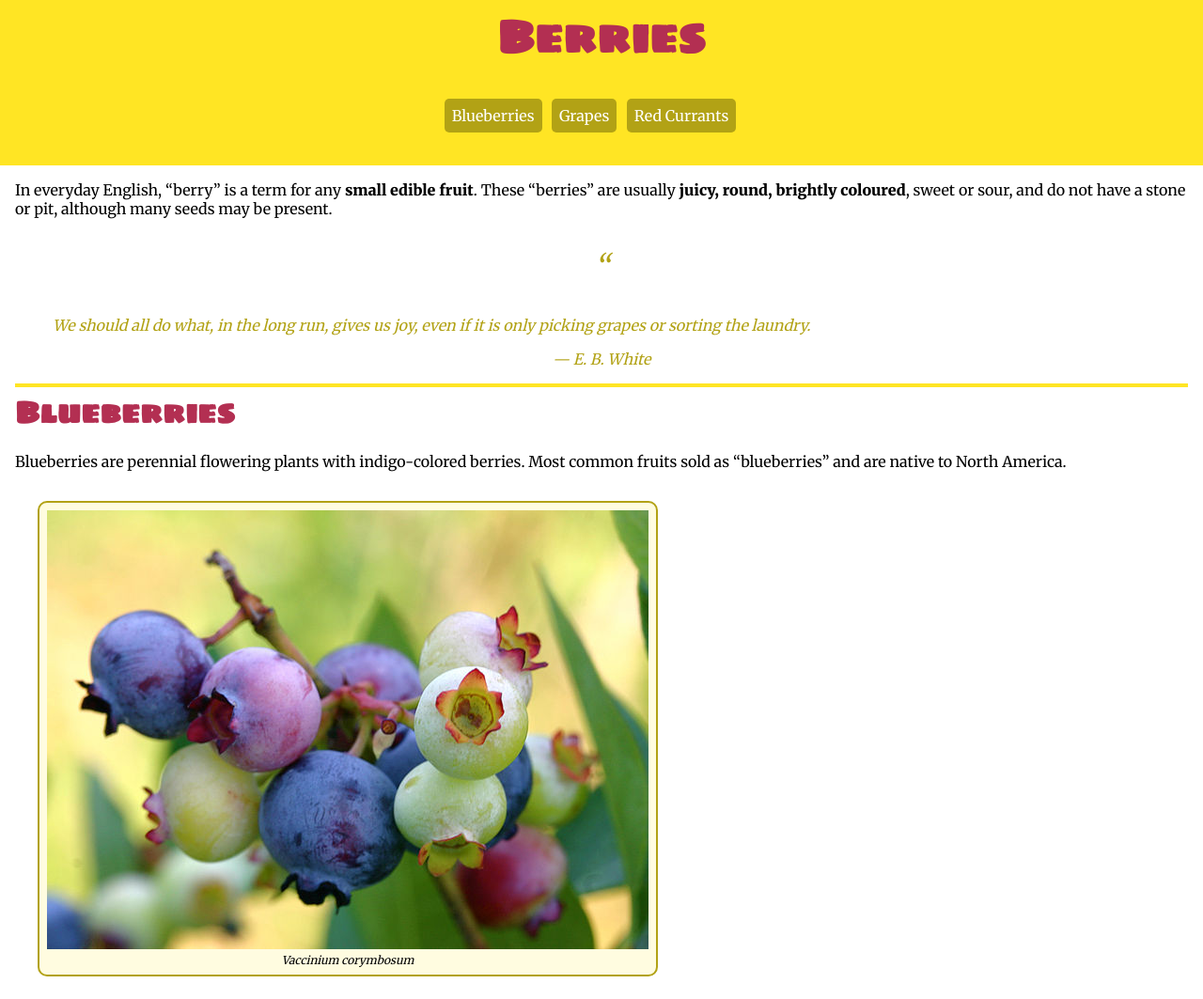
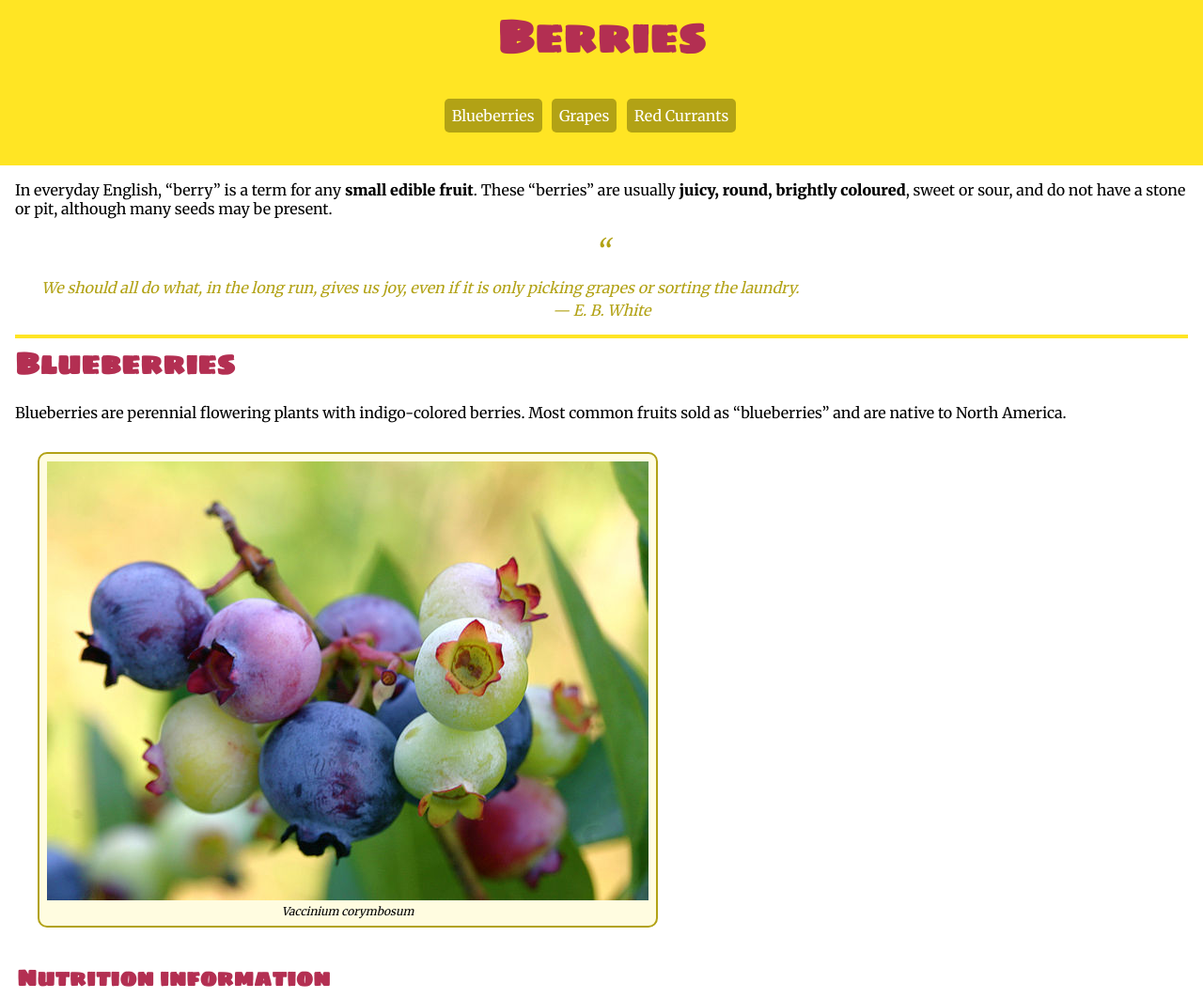
Before and after one commit to SarahTierney/dsn1674-project-1, a plain HTML site: page index.html in a window 1280 px wide. Shown: the top 1063 px of the page at 94% size. Drawn offline with Linux system fonts and the light colour scheme.

Commit message:
Fixed margins of type and pictures

```diff
--- a/css/main.css
+++ b/css/main.css
@@ -87,11 +87,16 @@ p {
   text-align: center;
   font-size: 2rem;
   display: block;
+  margin: 0.25em;
 }
 
 blockquote {
   font-style: italic;
   color: #b2a215;
+}
+
+blockquote p {
+  margin: 0.25em;
 }
 
 cite {
```
Also changed, not shown: index.html (+2 -1 lines).
